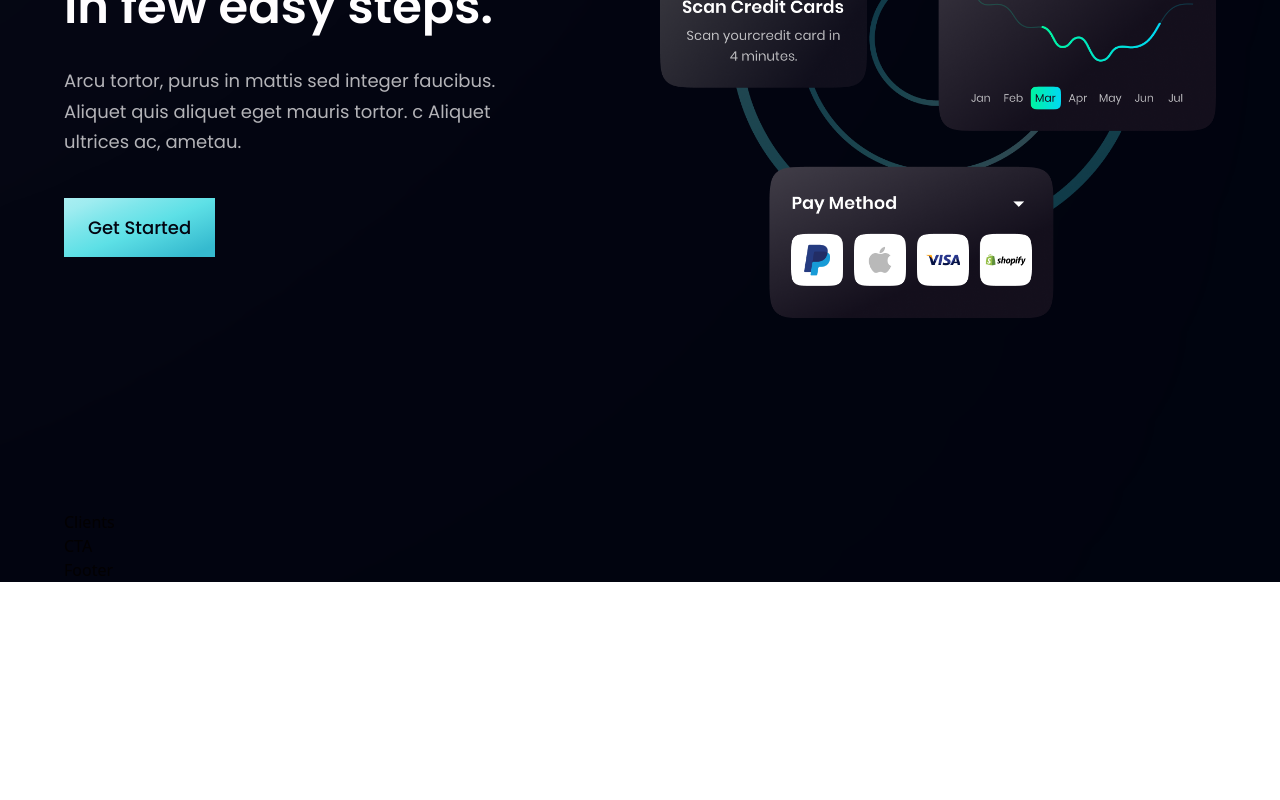
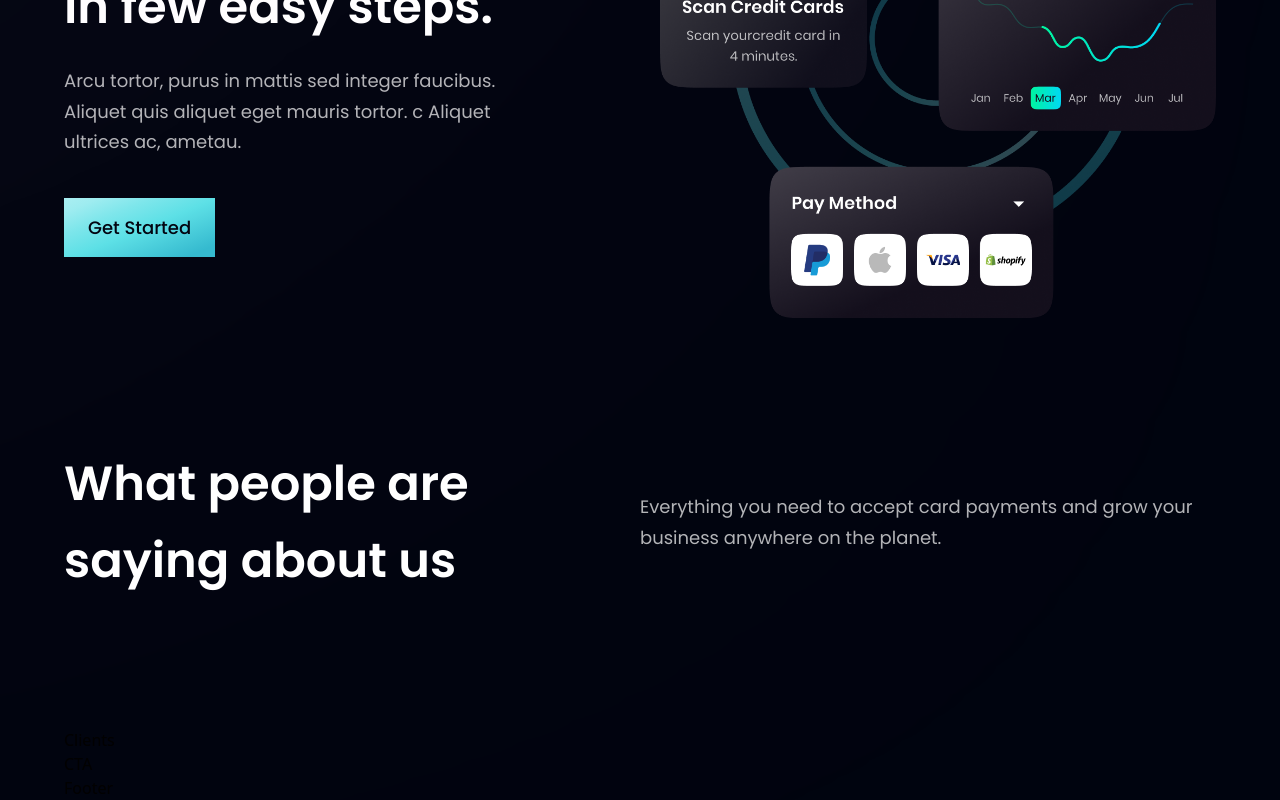
Before and after one commit to knosei/HooBank, a React (Vite) app: page / in a window 1280 px wide. Shown: the part 2422-3222 px from the top of the page. Before the commit the page ends 3004 px from the top, so only its background shows below. Built offline with nearby package versions, Linux system fonts and the light colour scheme.

Commit message:
Testimonial text

```diff
--- a/src/components/Testimonials.jsx
+++ b/src/components/Testimonials.jsx
@@ -1,11 +1,21 @@
 import { feedback } from "../constants";
 import styles from "../style";
-import FeedbackCard from './FeedbackCard';
+// import FeedbackCard from './FeedbackCard';
 
 const Testimonials = () => (
     <section id="clients" className={`${styles.paddingY} ${styles.flexCenter} flex-col relative`}>
+      {/* TODO */}
       <div/>
 
+      <div className="w-full flex justify-between items-center md:flex-row flex-col
+      sm:mb-16 mb-6 relative z-[1]">
+        <h1 className={styles.heading2}>What people are <br className="sm:block hidden"/>
+        saying about us</h1>
+        <div className="w-full md:mt-0 mt-6">
+          <p className={`${styles.paragraph} text-left max-w-[45]`}>Everything you need to accept
+          card payments and grow your business anywhere on the planet.</p>
+        </div>
+      </div>
     </section>
 )
 
```
